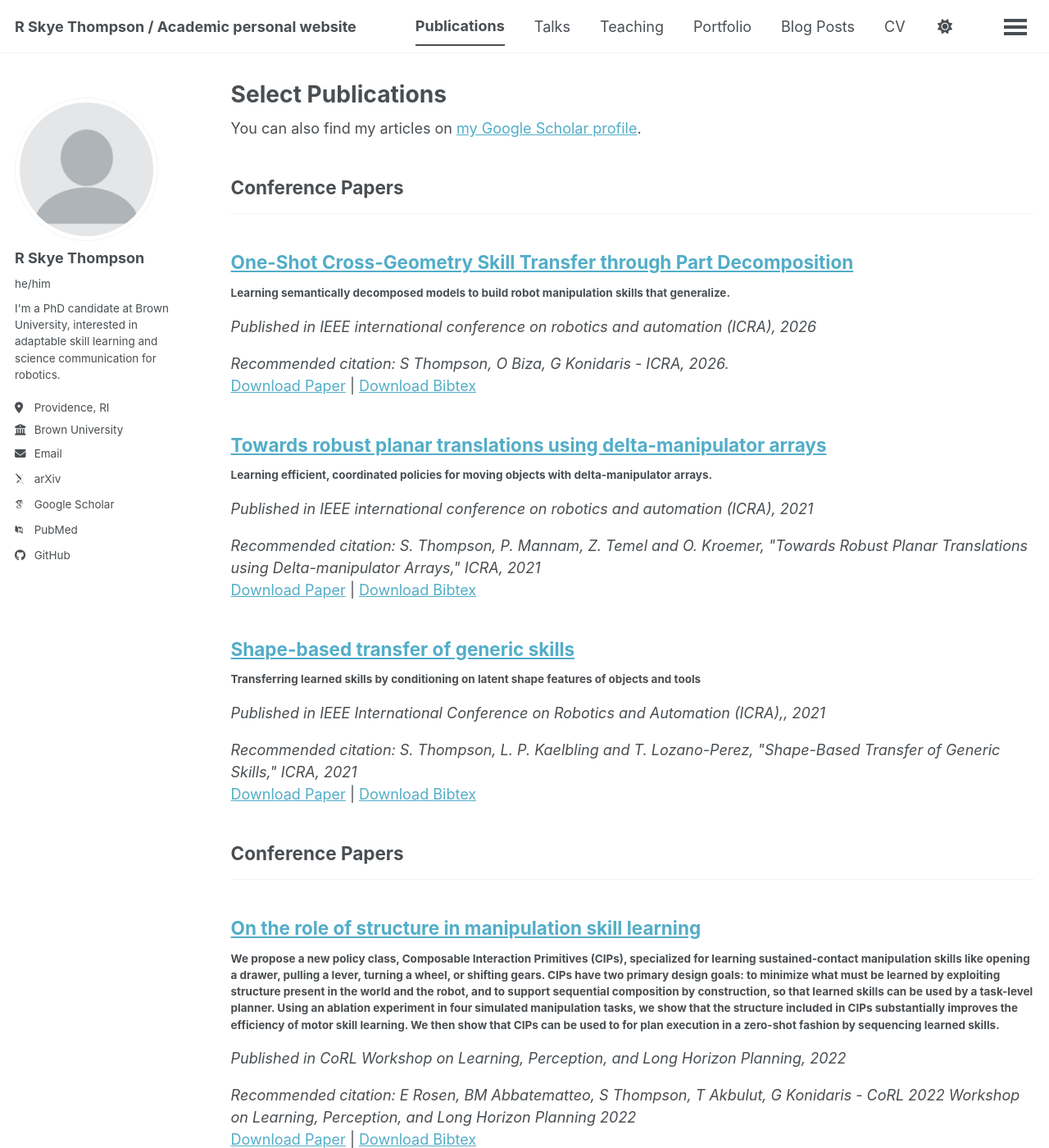
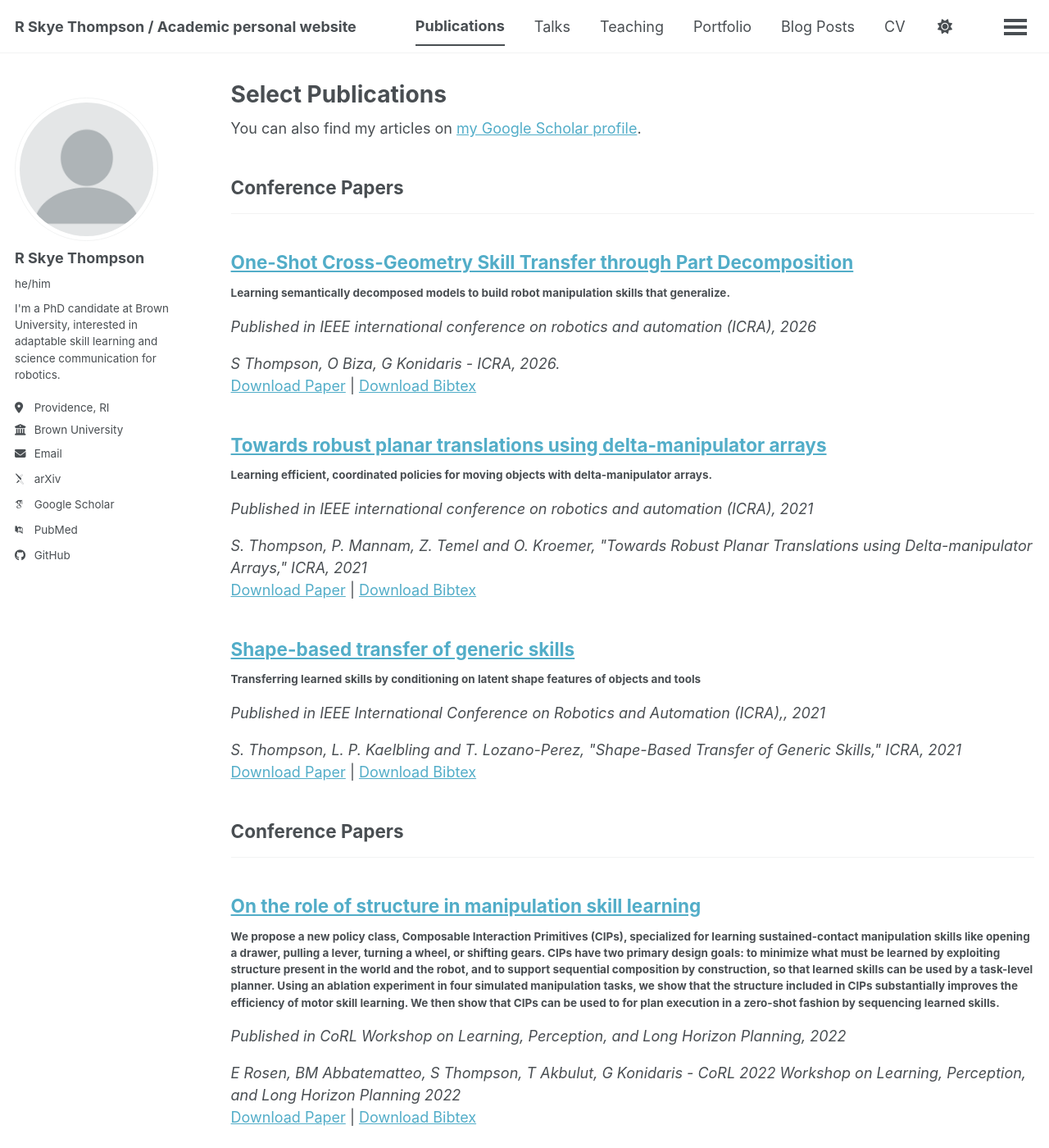
Before and after one commit to rthomp17/rthomp17.github.io, a Jekyll site: the page built from _pages/publications.html, in a window 1280 px wide and 1400 px high. Shown: the whole window at 82% size. Built offline with Jekyll 4.4.1, drawn with Linux system fonts in a browser that asks for light colours; some web fonts are replaced; a script bundle is joined from its source files by our own code; library files that are not in the unit come from our copies.

Commit message:
Update archive-single.html

```diff
--- a/_includes/archive-single.html
+++ b/_includes/archive-single.html
@@ -53,21 +53,21 @@
     {% endif %}
 
     {% if post.citation and post.paperurl and post.slidesurl and post.bibtexurl %}
-      <p><i>Recommended citation: {{ post.citation }}</i><br /><a href="{{ post.paperurl }}">Download Paper</a> | <a href="{{ post.slidesurl }}">Download Slides</a> | <a href="{{ post.bibtexurl }}">Download Bibtex</a></p>
+      <p><i>{{ post.citation }}</i><br /><a href="{{ post.paperurl }}">Download Paper</a> | <a href="{{ post.slidesurl }}">Download Slides</a> | <a href="{{ post.bibtexurl }}">Download Bibtex</a></p>
     {% elsif post.citation and post.paperurl and post.slidesurl %}
-      <p><i>Recommended citation: {{ post.citation }}</i><br /><a href="{{ post.paperurl }}">Download Paper</a> | <a href="{{ post.slidesurl }}">Download Slides</a></p>
+      <p><i>{{ post.citation }}</i><br /><a href="{{ post.paperurl }}">Download Paper</a> | <a href="{{ post.slidesurl }}">Download Slides</a></p>
     {% elsif post.citation and post.paperurl and post.bibtexurl %}
-      <p><i>Recommended citation: {{ post.citation }}</i><br /><a href="{{ post.paperurl }}">Download Paper</a> | <a href="{{ post.bibtexurl }}">Download Bibtex</a></p>
+      <p><i>{{ post.citation }}</i><br /><a href="{{ post.paperurl }}">Download Paper</a> | <a href="{{ post.bibtexurl }}">Download Bibtex</a></p>
     {% elsif post.citation and post.paperurl %}
-      <p><i>Recommended citation: {{ post.citation }}</i><br /><a href="{{ post.paperurl }}">Download Paper</a></p>
+      <p><i>{{ post.citation }}</i><br /><a href="{{ post.paperurl }}">Download Paper</a></p>
     {% elsif post.citation and post.slidesurl and post.bibtexurl %}
-      <p><i>Recommended citation: {{ post.citation }}</i><br /><a href="{{ post.slidesurl }}">Download Slides</a> | <a href="{{ post.bibtexurl}}">Download Bibtex</a></p>
+      <p><i>{{ post.citation }}</i><br /><a href="{{ post.slidesurl }}">Download Slides</a> | <a href="{{ post.bibtexurl}}">Download Bibtex</a></p>
     {% elsif post.citation and post.slidesurl %}
-      <p><i>Recommended citation: {{ post.citation }}</i><br /><a href="{{ post.slidesurl }}">Download Slides</a></p>
+      <p><i>{{ post.citation }}</i><br /><a href="{{ post.slidesurl }}">Download Slides</a></p>
     {% elsif post.citation and post.bibtexurl %}
-      <p><i>Recommended citation: {{ post.citation }}</i><br /><a href="{{ post.bibtexurl }}">Download Bibtex</a></p>
+      <p><i>{{ post.citation }}</i><br /><a href="{{ post.bibtexurl }}">Download Bibtex</a></p>
     {% elsif post.citation %}
-      <p><i>Recommended citation: {{ post.citation }}</i></p>
+      <p><i>{{ post.citation }}</i></p>
     {% elsif post.paperurl and post.bibtexurl %}
       <p><a href="{{ post.paperurl }}">Download Paper</a> | <a href="{{ post.bibtexurl }}">Download Bibtex</a></p>
     {% elsif post.paperurl %}
```
